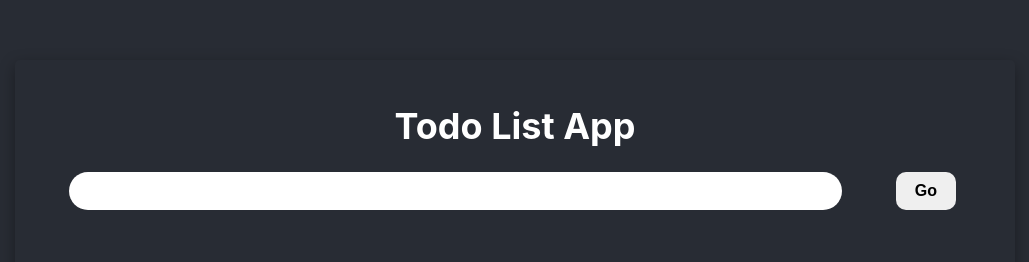
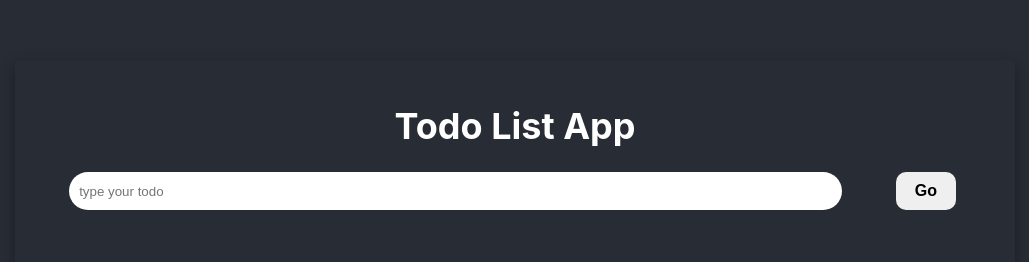
Before and after one commit to okekevicktur/todo-app, a React (Create React App) app: page / in a window 1280 px wide. Shown: the top 262 px of the page, without its empty margins (125-1154 px from the left). Built offline with nearby package versions, Linux system fonts and the light colour scheme.

Commit message:
placeholder

```diff
--- a/src/App.js
+++ b/src/App.js
@@ -69,6 +69,7 @@ const App = () => {
           <input
             type="text"
             value={todo}
+            placeholder="type your todo"
             onChange={(e)=>setTodo(e.target.value)} />
           <button type="submit" className="go">{editId ? "Edit":"Go"}</button>
         </form>
```
